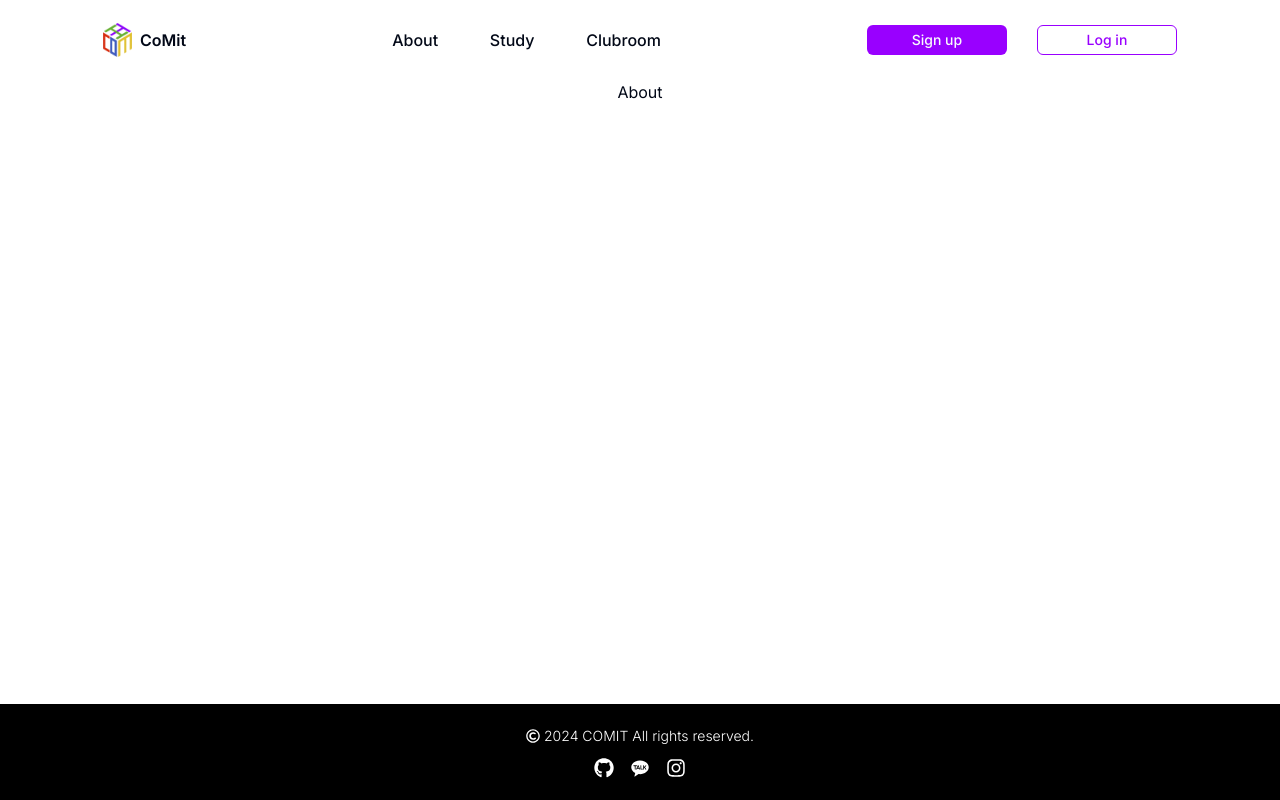
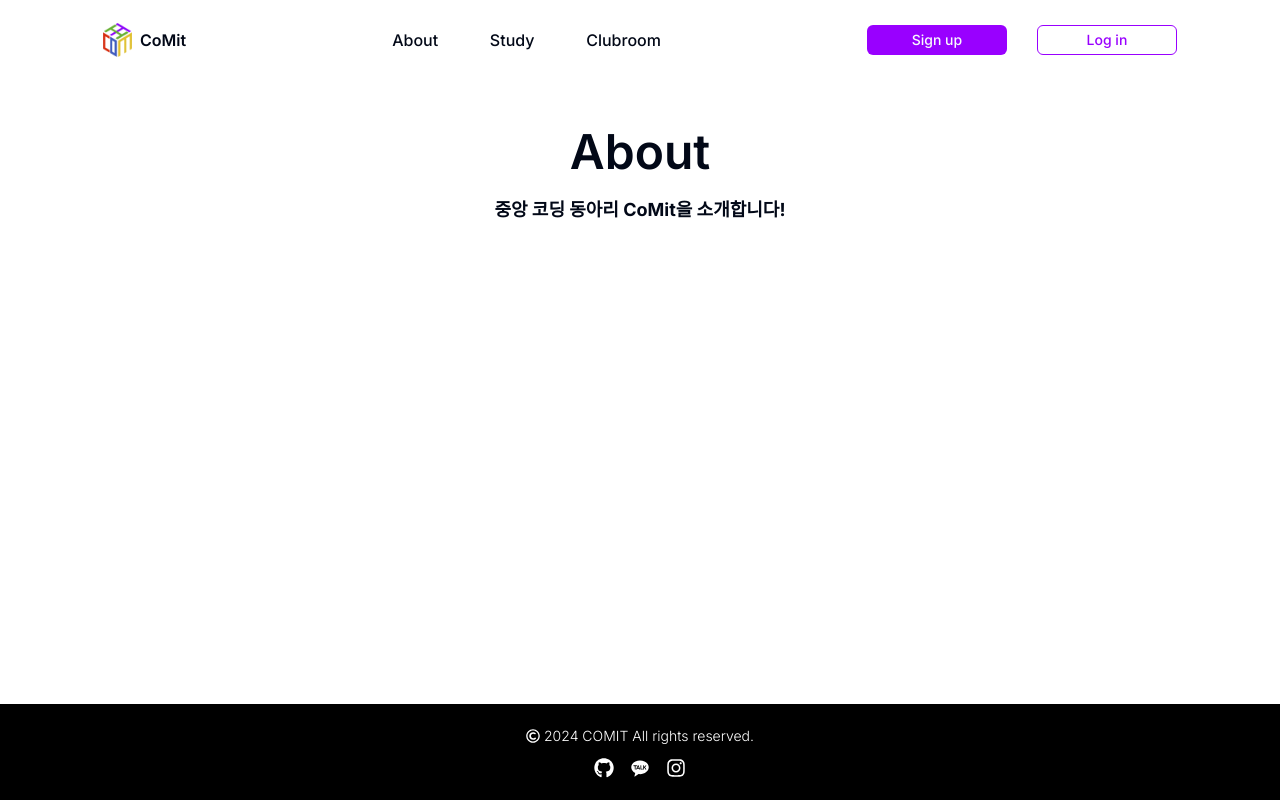
Before and after one commit to skku-comit/comit-website, a Next.js app: page /about in a window 1280 px wide. Built offline with nearby package versions, Linux system fonts and the light colour scheme.

Commit message:
feat(fe): add section banner component

```diff
--- /dev/null
+++ b/app/(main)/_components/SectionBanner.tsx
@@ -0,0 +1,16 @@
+interface SectionBannerProps {
+  title: string
+  description: string
+}
+
+export default function SectionBanner({
+  title,
+  description
+}: SectionBannerProps) {
+  return (
+    <div className="flex h-48 w-screen flex-col items-center justify-center gap-5">
+      <p className="text-5xl font-semibold">{title}</p>
+      <p className="font-bold text-lg">{description}</p>
+    </div>
+  )
+}
--- a/app/(main)/about/page.tsx
+++ b/app/(main)/about/page.tsx
@@ -1,3 +1,10 @@
+import SectionBanner from '../_components/SectionBanner'
+
 export default function About() {
-  return <h1>About</h1>
+  return (
+    <SectionBanner
+      title="About"
+      description="중앙 코딩 동아리 CoMit을 소개합니다!"
+    />
+  )
 }
```
